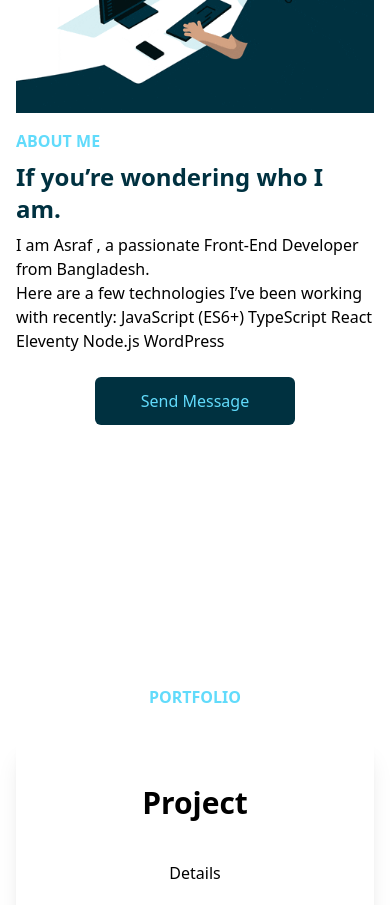
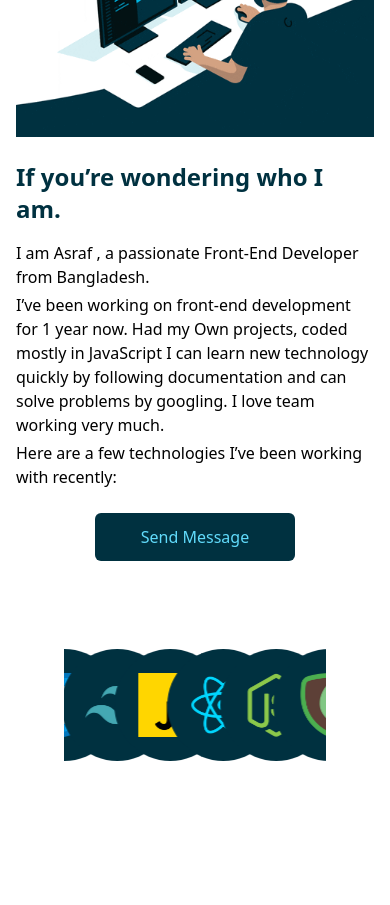
Before and after one commit to asrafaliii/portfolio, a React (Create React App) app: page / in a window 390 px wide. Shown: the part 1080-1985 px from the top of the page. Built offline with nearby package versions, Linux system fonts and the light colour scheme.

Commit message:
install react slick & added skill section

```diff
--- a/package.json
+++ b/package.json
@@ -10,7 +10,9 @@
     "react-dom": "^18.2.0",
     "react-icons": "^4.4.0",
     "react-scripts": "5.0.1",
+    "react-slick": "^0.29.0",
     "react-typed": "^1.2.0",
+    "slick-carousel": "^1.8.1",
     "web-vitals": "^2.1.4"
   },
   "scripts": {
--- a/src/App.js
+++ b/src/App.js
@@ -5,6 +5,7 @@ import Footer from "./components/Footer";
 import Hero from "./components/Hero";
 import Navbar from "./components/Navbar";
 import Portfolio from "./components/Portfolio";
+import Skills from "./components/Skills";
 
 function App() {
   return (
@@ -12,6 +13,7 @@ function App() {
       <Navbar />
       <Hero />
       <About />
+      <Skills />
       <Portfolio />
       <Contact />
       <Footer />
--- a/src/components/About.js
+++ b/src/components/About.js
@@ -3,20 +3,29 @@ import Gif from "../assets/giphy.gif";
 
 const About = () => {
   return (
-    <div className="w-full bg-white py-16 px-4">
+    <div className="w-full bg-white py-16 px-4 mb-0">
+      <p className="text-[#61dbfb] text-center font-bold md:text-3xl sm:text-4xl ">
+        ABOUT ME
+      </p>
       <div className="max-w-[1240px] mx-auto grid md:grid-cols-2">
         <img className="w-[500px] mx-auto my-4" src={Gif} alt="/" />
         <div className="flex flex-col justify-center">
-          <p className="text-[#61dbfb] font-bold md:text-3xl sm:text-4xl ">
-            ABOUT ME
-          </p>
           <h1 className="md:text-4xl sm:text-3xl text-[#003140] text-2xl font-bold py-2">
             If you’re wondering who I am.
           </h1>
-          <p>I am Asraf , a passionate Front-End Developer from Bangladesh.</p>
-          <p>
+          <p className="mt-2">
+            I am Asraf , a passionate Front-End Developer from Bangladesh.
+          </p>
+
+          <p className="mt-1">
+            I’ve been working on front-end development for 1 year now. Had my
+            Own projects, coded mostly in JavaScript I can learn new technology
+            quickly by following documentation and can solve problems by
+            googling. I love team working very much.
+          </p>
+
+          <p className="mt-1">
             Here are a few technologies I’ve been working with recently:
-            JavaScript (ES6+) TypeScript React Eleventy Node.js WordPress
           </p>
           <button className="bg-[#003140] text-[#61dbfb] w-[200px] rounded-md font-medium my-6 mx-auto md:mx-0 py-3">
             Send Message
--- /dev/null
+++ b/src/components/Skills.js
@@ -0,0 +1,101 @@
+import React from "react";
+import "slick-carousel/slick/slick.css";
+import "slick-carousel/slick/slick-theme.css";
+import Slider from "react-slick";
+import Html from "../assets/html.png";
+import Css from "../assets/css.png";
+import Tailwind from "../assets/tailwind.png";
+import JavaScript from "../assets/javascript.png";
+import Reacts from "../assets/react.png";
+import Node from "../assets/node.png";
+import Mongo from "../assets/mongo.png";
+import Github from "../assets/github.png";
+import Firebase from "../assets/firebase.png";
+
+const Skills = () => {
+  const settings = {
+    dots: false,
+    infinite: true,
+    slidesToShow: 5,
+    slidesToScroll: 1,
+    autoplay: true,
+    speed: 2000,
+    autoplaySpeed: 2000,
+    cssEase: "linear",
+  };
+  return (
+    <div className=" bg-white px-16">
+      <Slider {...settings}>
+        <div>
+          <div className=" flex items-center justify-center bg-[#003140] w-28 h-28 rounded-full hover:bg-white hover:scale-110 duration-500">
+            <img className="w-16 mx-auto" src={Html} alt="HTML icon" />
+          </div>
+        </div>
+        <div>
+          <div className=" flex items-center justify-center bg-[#003140] w-28 h-28 rounded-full hover:bg-white hover:scale-110 duration-500">
+            <img className="w-16 mx-auto" src={Css} alt="HTML icon" />
+          </div>
+        </div>
+        <div>
+          <div className=" flex items-center justify-center bg-[#003140] w-28 h-28 rounded-full hover:bg-white hover:scale-110 duration-500">
+            <img className="w-16 mx-auto" src={Tailwind} alt="HTML icon" />
+          </div>
+        </div>
+        <div>
+          <div className=" flex items-center justify-center bg-[#003140] w-28 h-28 rounded-full hover:bg-white hover:scale-110 duration-500">
+            <img className="w-16 mx-auto" src={JavaScript} alt="HTML icon" />
+          </div>
+        </div>
+        <div>
+          <div className=" flex items-center justify-center bg-[#003140] w-28 h-28 rounded-full hover:bg-white hover:scale-110 duration-500">
+            <img className="w-16 mx-auto" src={Reacts} alt="HTML icon" />
+          </div>
+        </div>
+        <div>
+          <div className=" flex items-center justify-center bg-[#003140] w-28 h-28 rounded-full hover:bg-white hover:scale-110 duration-500">
+            <img className="w-16 mx-auto" src={Node} alt="HTML icon" />
+          </div>
+        </div>
+        <div>
+          <div className=" flex items-center justify-center bg-[#003140] w-28 h-28 rounded-full hover:bg-white hover:scale-110 duration-500">
+            <img className="w-16 mx-auto" src={Mongo} alt="HTML icon" />
+          </div>
+        </div>
+        <div>
+          <div className=" flex items-center justify-center bg-[#003140] w-28 h-28 rounded-full hover:bg-white hover:scale-110 duration-500">
+            <img className="w-16 mx-auto" src={Github} alt="HTML icon" />
+          </div>
+        </div>
+        <div>
+          <div className=" flex items-center justify-center bg-[#003140] w-28 h-28 rounded-full hover:bg-white hover:scale-110 duration-500">
+            <img className="w-16 mx-auto" src={Firebase} alt="HTML icon" />
+          </div>
+        </div>
+      </Slider>
+    </div>
+  );
+};
+
+export default Skills;
+/*
+  <div className="bg-[#003140] mx-auto flex flex-col justify-center w-full h-full">
+      <div className="w-full grid grid-cols-2 sm:grid-cols-4 gap-4 text-center py-4 px-16">
+        <div className=" flex items-center justify-center bg-white w-28 h-28 rounded-full hover:bg-[#003140]  hover:scale-110 duration-500">
+          <img className="w-16 mx-auto" src={Css} alt="HTML icon" />
+        </div>
+        <div className=" flex items-center justify-center bg-[#040c16] w-28 h-28 rounded-full cursor-pointer hover:scale-110 duration-500">
+          <img className="w-16 mx-auto" src={Css} alt="HTML icon" />
+        </div>
+        <div className=" flex items-center justify-center bg-[#040c16] w-28 h-28 rounded-full cursor-pointer hover:scale-110 duration-500">
+          <img className="w-16 mx-auto" src={Css} alt="HTML icon" />
+        </div>
+        <div className=" flex items-center justify-center bg-[#040c16] w-28 h-28 rounded-full cursor-pointer hover:scale-110 duration-500">
+          <img className="w-16 mx-auto" src={Css} alt="HTML icon" />
+        </div>
+        <div className=" flex items-center justify-center bg-[#040c16] w-28 h-28 rounded-full  hover:scale-110 duration-500">
+          <img className="w-16 mx-auto" src={Css} alt="HTML icon" />
+        </div>
+      </div>
+    </div>
+
+    */
```
Also changed, not shown: 1 other file (tests, documents, lock files or other folders).
